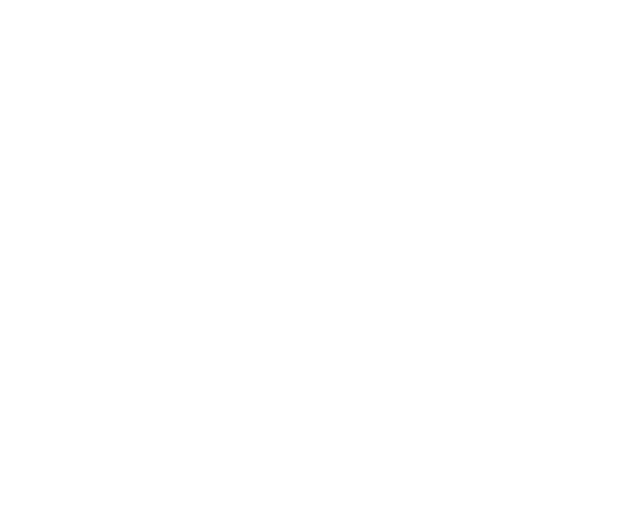
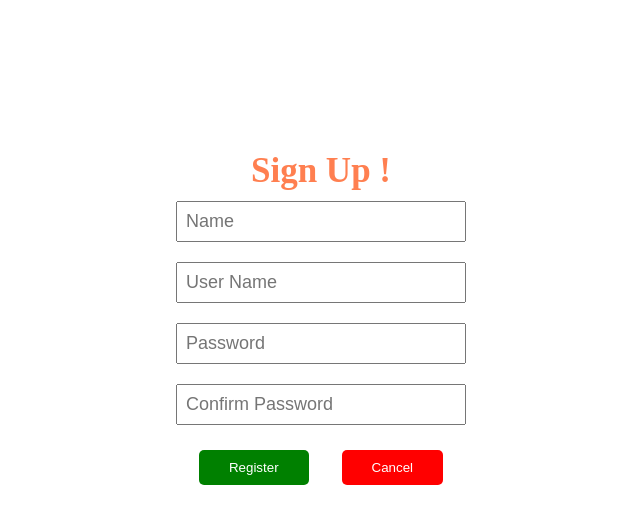
Before and after one commit to TaherMandsor53/portal-product, a React (Create React App) app: page /register in a window 1280 px wide. Before the commit this address had no page. Shown: the top 524 px of the page, without its empty margins (319-959 px from the left). Built offline with nearby package versions, Linux system fonts and the light colour scheme.

Commit message:
Sign Up design Completed

```diff
--- a/src/App.js
+++ b/src/App.js
@@ -3,6 +3,7 @@
 import { Provider } from 'react-redux';
 import Store from './store/Store';
 import Login from './components/authentication/Login';
+import Registration from './components/authentication/Registration';
 
 function App() {
   return (
@@ -10,6 +11,7 @@
       <Provider store={Store}>
         <Routes>
           <Route path="/login" element={<Login />}></Route>
+          <Route path="/register" element={<Registration />}></Route>
         </Routes>
       </Provider>
     </div>
--- a/src/common-components/InputComp.js
+++ b/src/common-components/InputComp.js
@@ -10,7 +10,7 @@
         type={inputType}
         onChange={onHandleChange}
         placeholder={placeholderText}
-        className={errorMsg ? 'inputClass' : 'inputErrorClass'}
+        className={errorMsg ? 'inputErrorClass' : 'inputClass'}
         value={inputVal}
         name={inputTxt}
       />
--- a/src/common-components/commonStyle.scss
+++ b/src/common-components/commonStyle.scss
@@ -0,0 +1,5 @@
+input.inputClass {
+  padding: 8px;
+  width: 270px;
+  font-size: 18px;
+}
--- a/src/components/authentication/Registration.js
+++ b/src/components/authentication/Registration.js
@@ -1,5 +1,6 @@
 import React, { useState } from 'react';
 import InputComp from '../../common-components/InputComp';
+import './style.scss';
 
 export default function Registration(props) {
   const [registrationDetails, setRegistrationDetails] = useState({
@@ -33,7 +34,7 @@
         ...prevState,
         nameError: !isValidName ? 'Please Enter Name' : '',
         userNameError: !isValidUserName ? 'Please enter valid username' : '',
-        passwordError: !isValidPass ? 'Please enter valid password' : '',
+        passwordError: !isValidPassword ? 'Please enter valid password' : '',
         confirmPasswordError: !isValidConfirmPassword ? 'Password does not match' : '',
       }));
     }
@@ -47,40 +48,55 @@
   return (
     <div className="registration">
       <form className="registration-form">
+        <div className="registration-title">Sign Up !</div>
+        <div className="input-comp">
           <InputComp
             placeholderText="Name"
             inputType="text"
             inputTxt="name"
             onInputChange={onChangeRegistrationDetails}
-          errorMsg={userDetailsError.userNameError}
+            errorMsg={registrationFormError.nameError}
           />
+        </div>
+        <div className="input-comp">
           <InputComp
             placeholderText="User Name"
             inputType="text"
             inputTxt="userName"
             onInputChange={onChangeRegistrationDetails}
-          errorMsg={userDetailsError.userNameError}
+            errorMsg={registrationFormError.userNameError}
           />
+        </div>
+        <div className="input-comp">
           <InputComp
             placeholderText="Password"
             inputType="password"
             inputTxt="password"
             onInputChange={onChangeRegistrationDetails}
-          errorMsg={userDetailsError.userNameError}
+            errorMsg={registrationFormError.passwordError}
           />
+        </div>
+        <div className="input-comp">
           <InputComp
             placeholderText="Confirm Password"
             inputType="password"
             inputTxt="confirmPassword"
             onInputChange={onChangeRegistrationDetails}
-          errorMsg={userDetailsError.userNameError}
+            errorMsg={registrationFormError.confirmPasswordError}
           />
+        </div>
+        <div className="btns">
+          <div>
             <button onSubmit={register} className="register-btn">
               Register
             </button>
+          </div>
+          <div>
             <button className="cancel-btn" onClick={onCancelClick}>
               Cancel
             </button>
+          </div>
+        </div>
       </form>
     </div>
   );
--- a/src/components/authentication/style.scss
+++ b/src/components/authentication/style.scss
@@ -3,3 +3,46 @@
   padding: 40px 20px;
   margin: 0 auto;
 }
+
+.registration {
+  display: flex;
+  justify-content: center;
+  height: 635px;
+  align-items: center;
+}
+
+.input-comp {
+  padding: 10px;
+}
+
+.btns {
+  margin-top: 15px;
+  display: flex;
+  justify-content: space-evenly;
+}
+
+button.register-btn {
+  padding: 10px 30px 10px 30px;
+  background-color: green;
+  border-radius: 5px;
+  border: none;
+  color: white;
+  cursor: pointer;
+}
+
+button.cancel-btn {
+  padding: 10px 30px 10px 30px;
+  background-color: red;
+  border-radius: 5px;
+  border: none;
+  color: white;
+  cursor: pointer;
+}
+
+.registration-title {
+  text-align: center;
+  font-size: 35px;
+  font-family: cursive;
+  color: coral;
+  font-weight: 700;
+}
```
Lines whose indentation alone changed are shown as unchanged.
